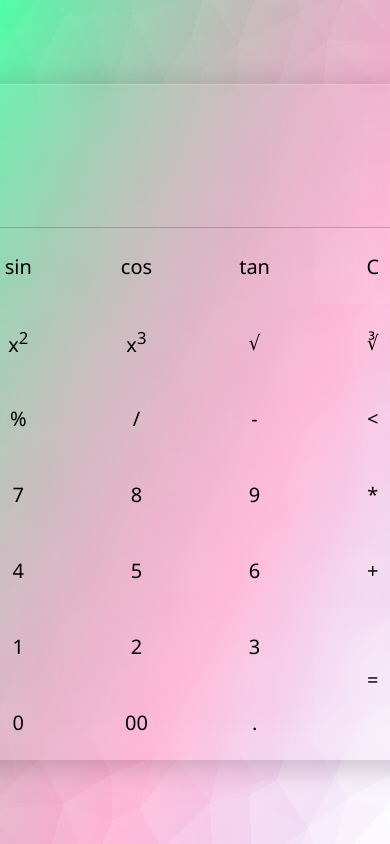
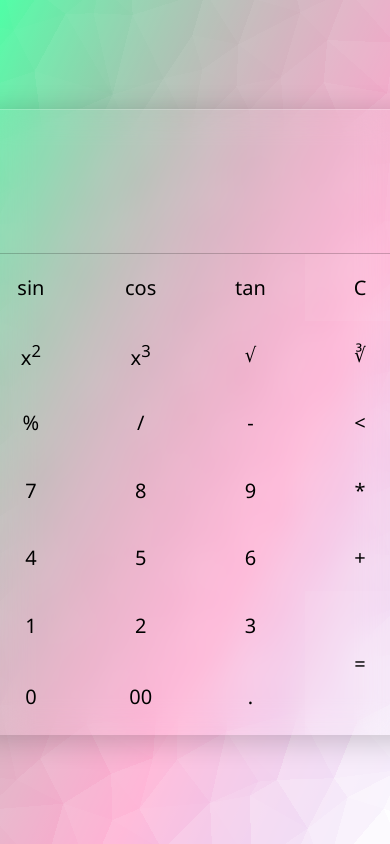
Before and after one commit to Ashish-pawar-0910/Trail, a plain HTML site: page index.html in a window 390 px wide. Shown: the top 844 px of the page. Drawn offline with Linux system fonts and the light colour scheme.

Commit message:
Third commit

```diff
--- a/style.css
+++ b/style.css
@@ -234,28 +234,30 @@ body {
         width: 11vh;
         height: 8.5vh;
         font-size: 16px;
-
-
+    }
 }
 
-    /* @media screen and (min-width:321px) and (max-width:375px) {
+@media screen and (min-width:377px) and (max-width:450px) {
     .container .calculator .value {
-            height: 10vh !important;
-            width: 60vh !important;
+        height: 10vh;
+        width: 52vh;
         font-size: 25px;
     }
 
     .container .calculator .temp_value {
         height: 7vh;
-            width: 20vh;
+        width: 52vh;
         font-size: 16px;
     }
 
     .container .calculator span {
-            width: 2vh;
+        width: 13vh;
         height: 8vh;
+
     }
-    } */
+}
+
+/* } */
 
 /* @media screen and (max-width:375px) { */
 
@@ -295,7 +297,7 @@ body {
     .container .calculator .value {
         /* height: 80px; */
 /* width: 400px; */
-}
+
 
 /* .container .calculator .temp_value { */
 /* height: 80px; */
```
Lines whose indentation alone changed are shown as unchanged.
